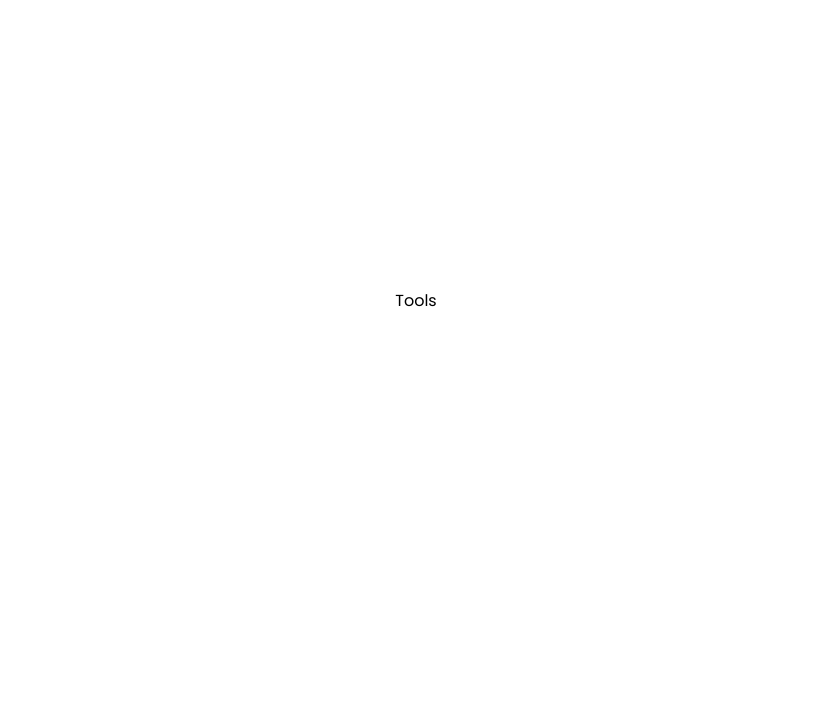
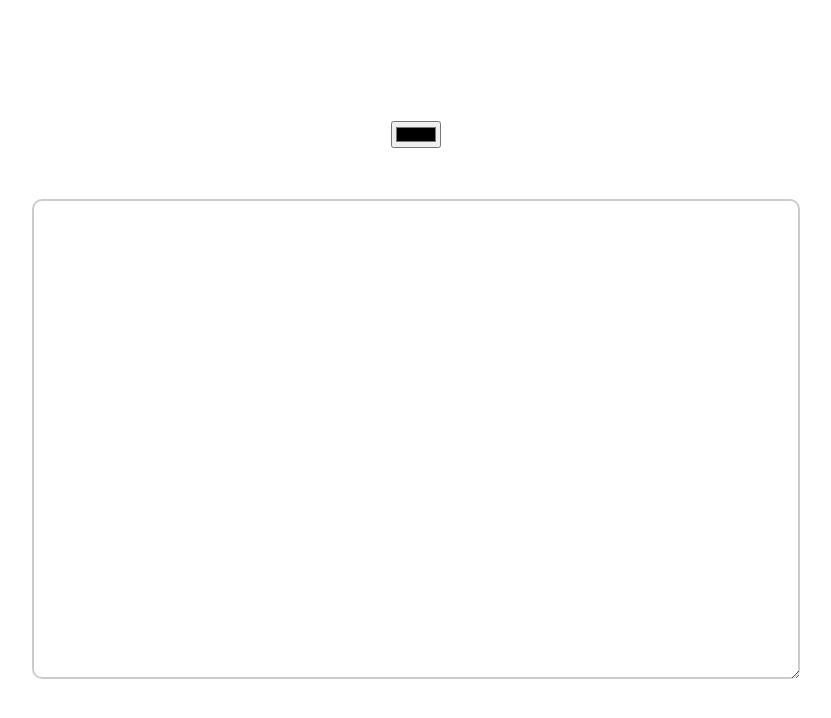
Before and after one commit to TanveerAli345/ctruh-assignment, a React (Vite) app in the folder ctruh-assignment/: page / in a window 1280 px wide. Shown: the top 718 px of the page, without its empty margins (224-1055 px from the left). Built offline with nearby package versions, Linux system fonts and the light colour scheme.

Commit message:
Added color picker and canvas color change functionality

```diff
--- a/ctruh-assignment/src/App.css
+++ b/ctruh-assignment/src/App.css
@@ -8,3 +8,17 @@
     justify-content: center;
     gap: 50px;
 }
+
+/* CANVAS */
+
+.canvas-wrapper {
+    width: 60%;
+    height: 60%;
+    overflow: hidden;
+    resize: both;
+  }
+
+  #canvas {
+    width: 100%;
+    height: 100%;
+  }
--- a/ctruh-assignment/src/App.jsx
+++ b/ctruh-assignment/src/App.jsx
@@ -1,13 +1,23 @@
+import { useState } from 'react'
 import './App.css'
 import Canvas from './components/Canvas'
 import Tools from './components/Tools'
 
 function App() {
+  const [color, setColor] = useState("#ffffff")
+
+  const handleColorChange = (e) => {
+    setColor(e.target.value);
+  }
 
   return (
     <div className="main">
-      <Tools />
-      <Canvas />
+      <Tools
+        handleColorChange = {handleColorChange}
+      />
+      <Canvas
+        color = {color}
+      />
     </div>
   )
 }
--- a/ctruh-assignment/src/components/Canvas.jsx
+++ b/ctruh-assignment/src/components/Canvas.jsx
@@ -1,10 +1,19 @@
 import React from "react"
 
-export default function Canvas() {
+export default function Canvas({ color }) {
     return(
-        <canvas>
-            This is a canvas.
-            If you are able to read this text, your browser does not support the HTML5 canvas element.
-        </canvas>
+        <div className="canvas-wrapper">
+            <canvas
+                id="canvas"
+                style={{
+                    background: color,
+                    border: "2px solid #ccc",
+                    borderRadius: "10px"
+                }}
+            >
+                This is a canvas.
+                If you are able to read this text, your browser does not support the HTML5 canvas element.
+            </canvas>
+        </div>
     )
 }
--- a/ctruh-assignment/src/components/Tools.jsx
+++ b/ctruh-assignment/src/components/Tools.jsx
@@ -1,7 +1,9 @@
 import React from "react"
 
-export default function Canvas() {
+export default function Tools({ handleColorChange }) {
     return(
-        <div>Tools</div>
+        <div>
+            <input type="color" onChange={handleColorChange} />
+        </div>
     )
 }
```
